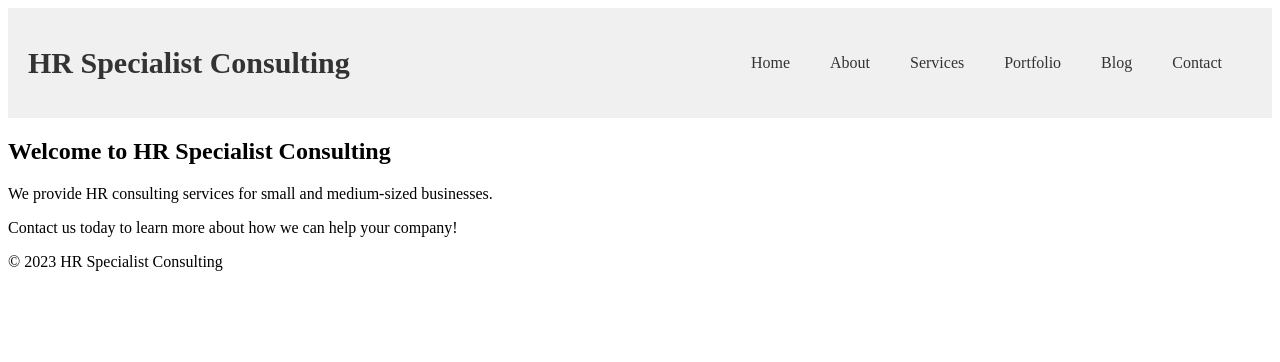
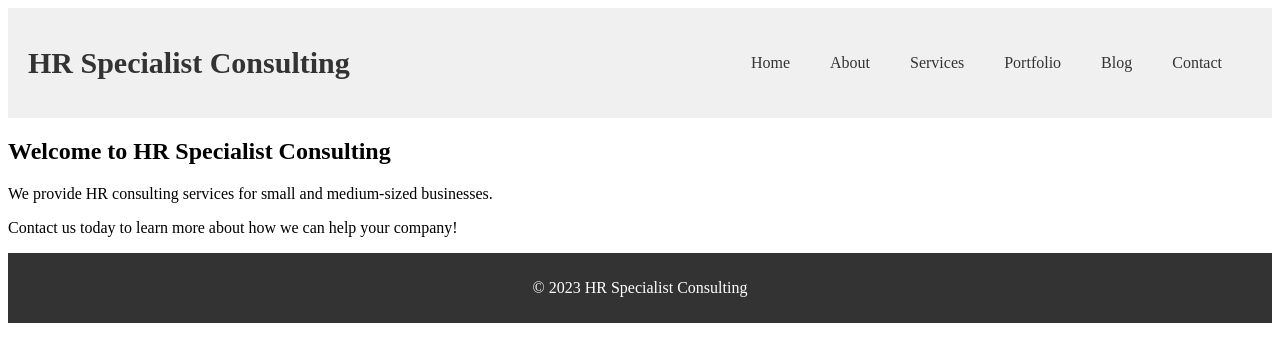
Before and after one commit to beeHR/Bee-HR-Consulting, a Jekyll site: the page built from index.html, in a window 1280 px wide. Shown: the top 362 px of the page. Built offline with Jekyll 4.4.1, drawn with Linux system fonts in a browser that asks for light colours.

Commit message:
Update style.css

```diff
--- a/css/style.css
+++ b/css/style.css
@@ -1,4 +1,4 @@
-/* Add style for the menus */
+/* Add style for the header and menus */
 header {
   display: flex;
   justify-content: space-between;
@@ -35,3 +35,11 @@ nav a:hover {
   background-color: #333;
   color: #FFF;
 }
+
+/* Add style for the footer */
+footer {
+  background-color: #333;
+  color: #FFF;
+  padding: 10px;
+  text-align: center;
+}
```
